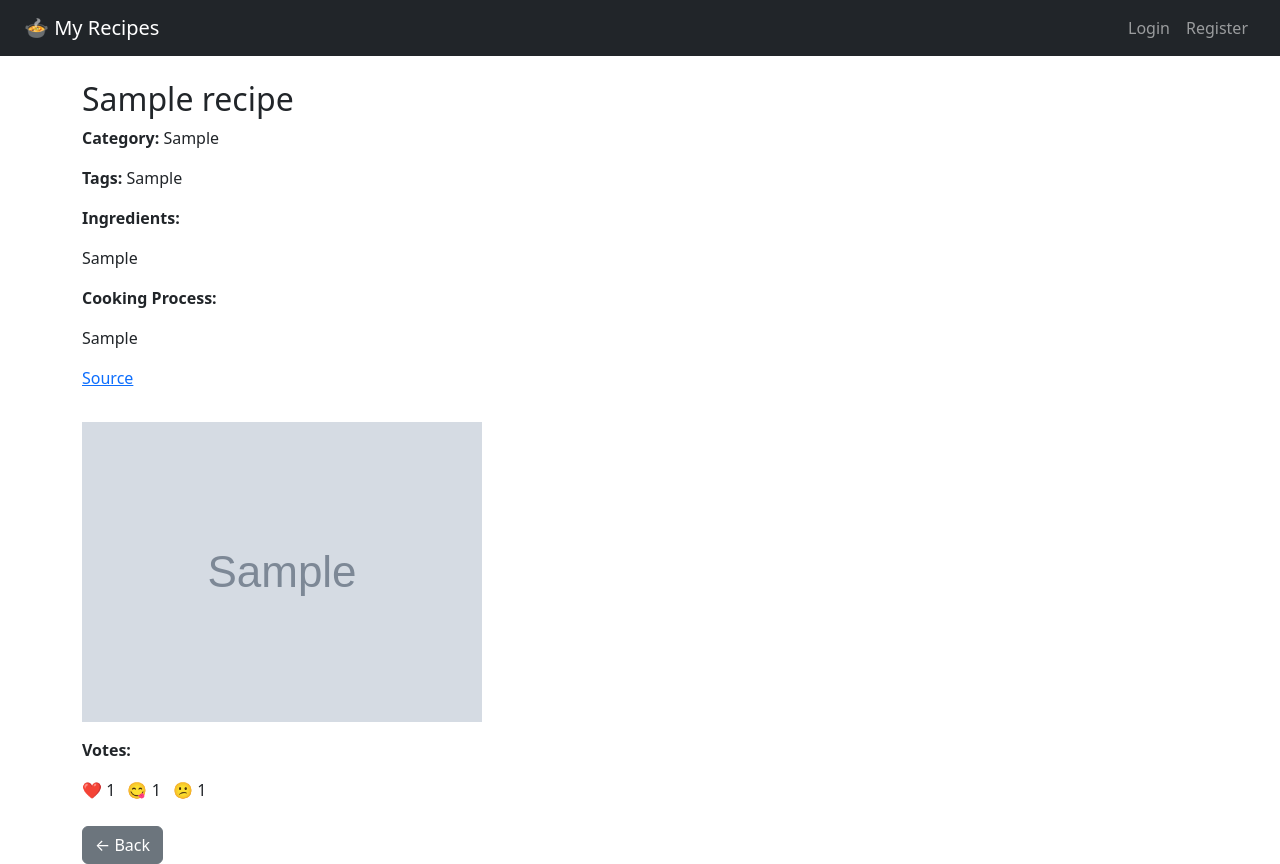
After one commit to AlinaValebna/recipes-app, a Flask app: page /recipe/1 in a window 1280 px wide. The commit adds this page. Run offline with Flask 3, Linux system fonts and the light colour scheme; tables that the repository leaves empty hold one stand-in row (values such as "Sample post"); grey boxes marked "Sample" are stand-in pictures.

Commit message:
expanded

```diff
--- a/app.py
+++ b/app.py
@@ -6,17 +6,19 @@ from flask_sqlalchemy import SQLAlchemy
 from flask_login import LoginManager, UserMixin, login_user, login_required, logout_user, current_user
 from werkzeug.security import generate_password_hash, check_password_hash
 from werkzeug.utils import secure_filename
+from datetime import datetime
 
 app = Flask(__name__)
 app.config['SECRET_KEY'] = 'your_secret_key'
 app.config['SQLALCHEMY_DATABASE_URI'] = 'sqlite:///recipes.db'
 app.config['UPLOAD_FOLDER'] = 'static/uploads'
+os.makedirs(app.config['UPLOAD_FOLDER'], exist_ok=True)
 
 # Initialize extensions
 db = SQLAlchemy(app)
 login_manager = LoginManager(app)
 login_manager.login_view = 'login'
-os.makedirs(app.config['UPLOAD_FOLDER'], exist_ok=True)
+
 # Models
 class User(UserMixin, db.Model):
     id = db.Column(db.Integer, primary_key=True)
@@ -27,9 +29,15 @@ class Recipe(db.Model):
     id = db.Column(db.Integer, primary_key=True)
     title = db.Column(db.String(150), nullable=False)
     category = db.Column(db.String(50), nullable=False)
+    tags = db.Column(db.String(150), nullable=True)
     ingredients = db.Column(db.Text, nullable=False)
     process = db.Column(db.Text, nullable=False)
     image = db.Column(db.String(150))
+    source = db.Column(db.String(250))
+    date = db.Column(db.DateTime, default=datetime.utcnow)
+    votes_interesting = db.Column(db.Integer, default=0)
+    votes_mindblowing = db.Column(db.Integer, default=0)
+    votes_false = db.Column(db.Integer, default=0)
     user_id = db.Column(db.Integer, db.ForeignKey('user.id'))
 
 @login_manager.user_loader
@@ -68,10 +76,29 @@ def logout():
     logout_user()
     return redirect(url_for('login'))
 
-@app.route('/')
+@app.route('/', methods=['GET'])
 def index():
-    recipes = Recipe.query.all()
-    return render_template('index.html', recipes=recipes)
+    category = request.args.get('category')
+    search = request.args.get('search')
+    tag = request.args.get('tag')
+    query = Recipe.query
+
+    if category and category != 'all':
+        query = query.filter_by(category=category)
+
+    if tag:
+        query = query.filter(Recipe.tags.contains(tag))
+
+    if search:
+        query = query.filter(Recipe.title.contains(search))
+
+    recipes = query.order_by(Recipe.id.desc()).all()
+    return render_template('index.html', recipes=recipes, selected_category=category)
+
+@app.route('/recipe/<int:recipe_id>')
+def recipe_detail(recipe_id):
+    recipe = Recipe.query.get_or_404(recipe_id)
+    return render_template('recipe_detail.html', recipe=recipe)
 
 @app.route('/add', methods=['GET', 'POST'])
 @login_required
@@ -79,8 +106,10 @@ def add_recipe():
     if request.method == 'POST':
         title = request.form['title']
         category = request.form['category']
+        tags = request.form.get('tags')
         ingredients = request.form['ingredients']
         process = request.form['process']
+        source = request.form['source']
         image_file = request.files['image']
         filename = secure_filename(image_file.filename)
         if filename:
@@ -92,9 +121,11 @@ def add_recipe():
         new_recipe = Recipe(
             title=title,
             category=category,
+            tags=tags,
             ingredients=ingredients,
             process=process,
             image=filename,
+            source=source,
             user_id=current_user.id
         )
         db.session.add(new_recipe)
@@ -103,6 +134,56 @@ def add_recipe():
         return redirect(url_for('index'))
     return render_template('add_recipe.html')
 
+@app.route('/edit/<int:recipe_id>', methods=['GET', 'POST'])
+@login_required
+def edit_recipe(recipe_id):
+    recipe = Recipe.query.get_or_404(recipe_id)
+    if recipe.user_id != current_user.id:
+        flash("You don't have permission to edit this recipe.")
+        return redirect(url_for('index'))
+    if request.method == 'POST':
+        recipe.title = request.form['title']
+        recipe.category = request.form['category']
+        recipe.tags = request.form.get('tags')
+        recipe.ingredients = request.form['ingredients']
+        recipe.process = request.form['process']
+        recipe.source = request.form['source']
+        db.session.commit()
+        flash('Recipe updated successfully!')
+        return redirect(url_for('recipe_detail', recipe_id=recipe.id))
+    return render_template('edit_recipe.html', recipe=recipe)
+
+@app.route('/delete/<int:recipe_id>')
+@login_required
+def delete_recipe(recipe_id):
+    recipe = Recipe.query.get_or_404(recipe_id)
+    if recipe.user_id != current_user.id:
+        flash("You don't have permission to delete this recipe.")
+        return redirect(url_for('index'))
+    db.session.delete(recipe)
+    db.session.commit()
+    flash('Recipe deleted successfully!')
+    return redirect(url_for('index'))
+
+@app.route('/my_recipes')
+@login_required
+def my_recipes():
+    recipes = Recipe.query.filter_by(user_id=current_user.id).order_by(Recipe.id.desc()).all()
+    return render_template('my_recipes.html', recipes=recipes)
+
+@app.route('/vote/<int:recipe_id>/<vote_type>')
+@login_required
+def vote(recipe_id, vote_type):
+    recipe = Recipe.query.get_or_404(recipe_id)
+    if vote_type == 'interesting':
+        recipe.votes_interesting += 1
+    elif vote_type == 'mindblowing':
+        recipe.votes_mindblowing += 1
+    elif vote_type == 'false':
+        recipe.votes_false += 1
+    db.session.commit()
+    return redirect(url_for('index'))
+
 if __name__ == '__main__':
     with app.app_context():
         db.create_all()
--- /dev/null
+++ b/templates/recipe_detail.html
@@ -0,0 +1,28 @@
+{% extends 'base.html' %}
+{% block title %}{{ recipe.title }}{% endblock %}
+{% block content %}
+<h2>{{ recipe.title }}</h2>
+<p><strong>Category:</strong> {{ recipe.category }}</p>
+<p><strong>Tags:</strong> {{ recipe.tags or '—' }}</p>
+<p><strong>Ingredients:</strong></p>
+<p>{{ recipe.ingredients }}</p>
+<p><strong>Cooking Process:</strong></p>
+<p>{{ recipe.process }}</p>
+{% if recipe.source %}
+<p><a href="{{ recipe.source }}" target="_blank">Source</a></p>
+{% endif %}
+{% if recipe.image %}
+<img src="{{ url_for('static', filename='uploads/' + recipe.image) }}" class="img-fluid mt-3 mb-3">
+{% endif %}
+<p><strong>Votes:</strong></p>
+<ul class="list-inline">
+  <li class="list-inline-item">❤️ {{ recipe.votes_interesting }}</li>
+  <li class="list-inline-item">😋 {{ recipe.votes_mindblowing }}</li>
+  <li class="list-inline-item">😕 {{ recipe.votes_false }}</li>
+</ul>
+{% if current_user.is_authenticated and current_user.id == recipe.user_id %}
+  <a href="{{ url_for('edit_recipe', recipe_id=recipe.id) }}" class="btn btn-warning">Edit</a>
+  <a href="{{ url_for('delete_recipe', recipe_id=recipe.id) }}" class="btn btn-danger">Delete</a>
+{% endif %}
+<a href="{{ url_for('index') }}" class="btn btn-secondary mt-2">← Back</a>
+{% endblock %}
```
Also changed, not shown: templates/edit_recipe.html (added, +33 -0 lines), templates/index.html (+39 -6 lines), templates/my_recipes.html (added, +17 -0 lines), instance/recipes.db, static/uploads/classic-chocolate-chip-cookies.jpg (added), static/uploads/cookie.jfif (added).
